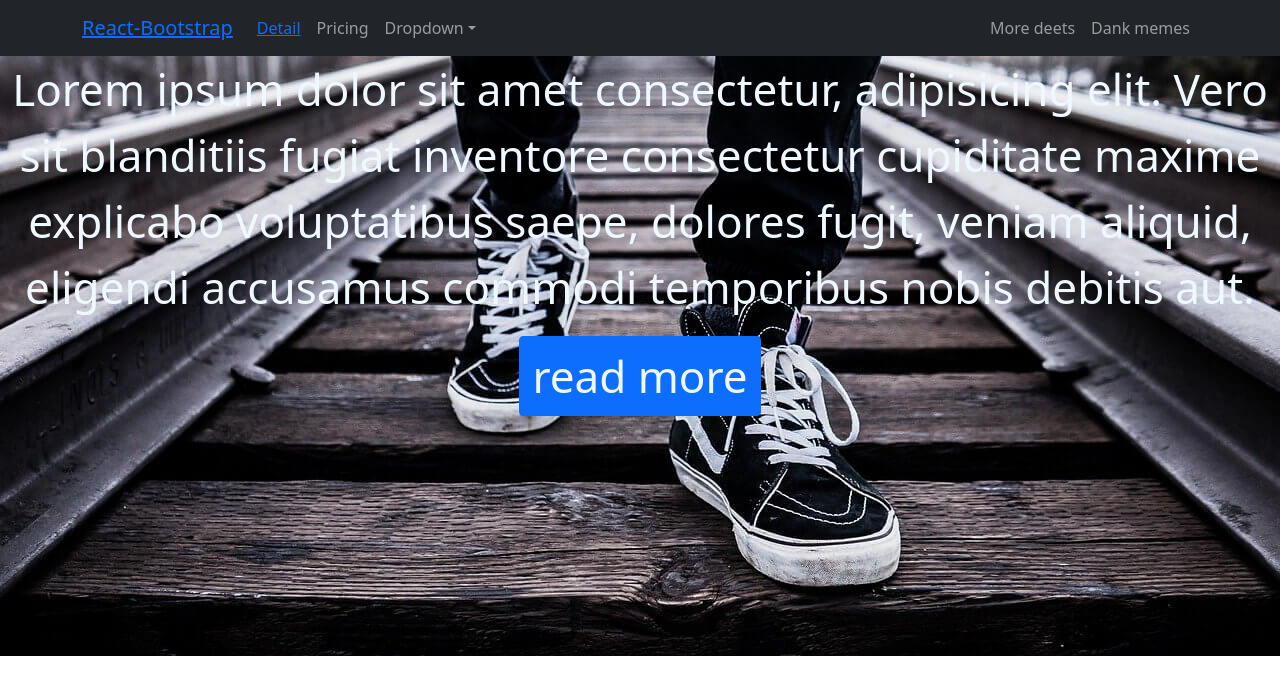
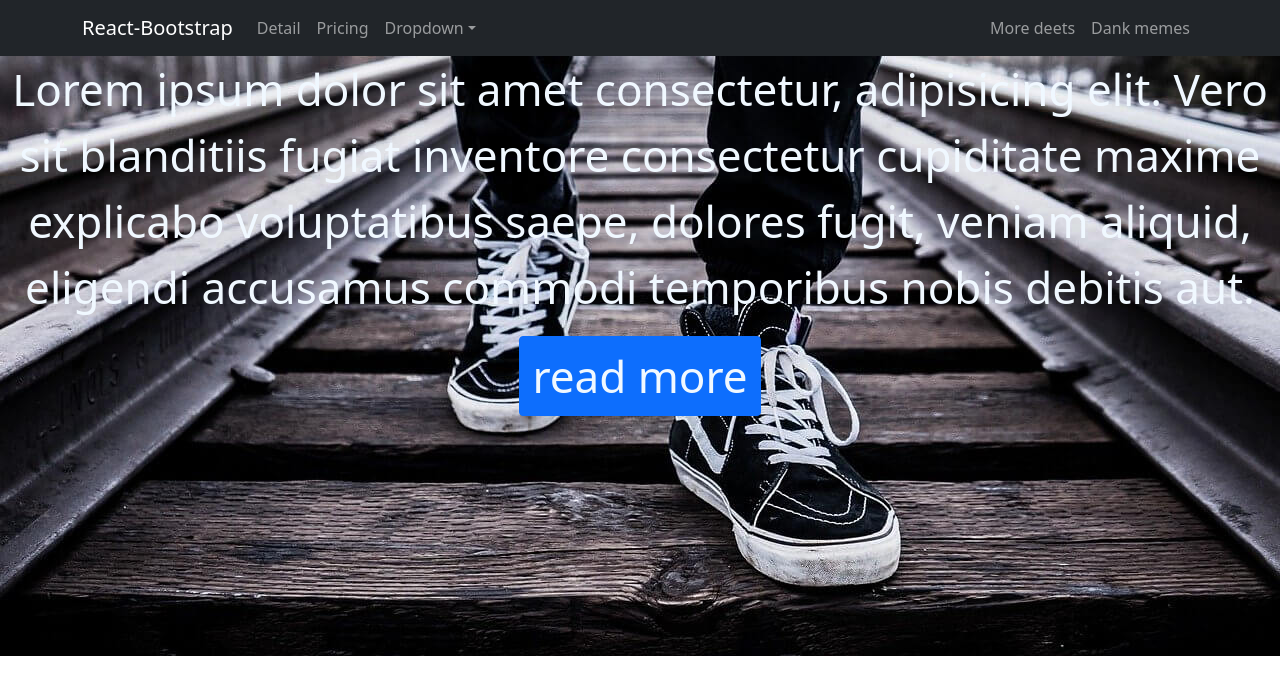
Before and after one commit to zerochae/React_Study, a React (Create React App) app in the folder shop/: page /#/ in a window 1280 px wide. Shown: the top 694 px of the page. Built offline with nearby package versions, Linux system fonts and the light colour scheme.

Commit message:
useEffect

```diff
--- a/shop/src/App.js
+++ b/shop/src/App.js
@@ -13,15 +13,14 @@ function App() {
     <div className="App">
       <Navbar collapseOnSelect expand="lg" bg="dark" variant="dark">
         <Container>
-          <Navbar.Brand>
-            {" "}
-            <Link to="/"> React-Bootstrap </Link>
+          <Navbar.Brand as={Link} to="/">
+            React-Bootstrap
           </Navbar.Brand>
           <Navbar.Toggle aria-controls="responsive-navbar-nav" />
           <Navbar.Collapse id="responsive-navbar-nav">
             <Nav className="me-auto">
-              <Nav.Link>
-                <Link to="/detail"> Detail </Link>{" "}
+              <Nav.Link as={Link} to="/detail/0">
+                Detail
               </Nav.Link>
               <Nav.Link href="#pricing">Pricing</Nav.Link>
               <NavDropdown title="Dropdown" id="collasible-nav-dropdown">
--- a/shop/src/Detail.js
+++ b/shop/src/Detail.js
@@ -1,34 +1,43 @@
 /* eslint-disable */
 
-import React from "react";
-import styled from "styled-components"
-import { useHistory , useParams} from "react-router-dom";
-import './Detail.scss'
+import { React, useEffect, useState } from "react";
+import styled from "styled-components";
+import { useHistory, useParams } from "react-router-dom";
+import "./Detail.scss";
 
 let 박스 = styled.div`
-padding : 20px;
-color: #bdbdbd
+  padding: 20px;
+  color: #bdbdbd;
 `;
 
 function Detail(props) {
-
-    let history = useHistory();
-    let {id} = useParams();
-    let num = parseInt(id) + 1;
-    let findShoe = props.shoes.find(function(shoe){
-        return shoe.id = id;
-    });
+  useEffect(() => {
+      let timer = setTimeout(() => { alert변경(false) }, 1000);
+      return ()=>{clearTimeout(timer)}
+  },[]);
+  let [alert, alert변경] = useState(true);
+  let [inputData, inputData변경] = useState("");
+  let history = useHistory();
+  let { id } = useParams();
+  let num = parseInt(id) + 1;
+  let findShoe = props.shoes.find(function (shoe) {
+    return (shoe.id = id);
+  });
 
   return (
     <div className="container">
+      {alert === true ? (
         <div className="my-alert">
-            <p>재고 없숨</p>
+          <p>재고 없숨</p>
         </div>
+      ) : null}
       <div className="row">
         <div className="col-md-6">
           <img
             alt=""
-            src={`https://codingapple1.github.io/shop/shoes${parseInt(findShoe.id) + 1}.jpg`}
+            src={`https://codingapple1.github.io/shop/shoes${
+              parseInt(findShoe.id) + 1
+            }.jpg`}
             width="100%"
           />
         </div>
@@ -37,9 +46,22 @@ function Detail(props) {
           <p>{findShoe.content}</p>
           <p>{findShoe.price}</p>
           <button className="btn btn-danger">주문하기</button>
-          <button onClick={()=>{ history.goBack() } } className="btn btn-danger">뒤로가기</button>
+          <button
+            onClick={() => {
+              history.goBack();
+            }}
+            className="btn btn-danger"
+          >
+            뒤로가기
+          </button>
         </div>
       </div>
+      <p> {inputData} </p>
+      <input
+        onChange={(e) => {
+          inputData변경(e.target.value);
+        }}
+      />
     </div>
   );
 }
```
